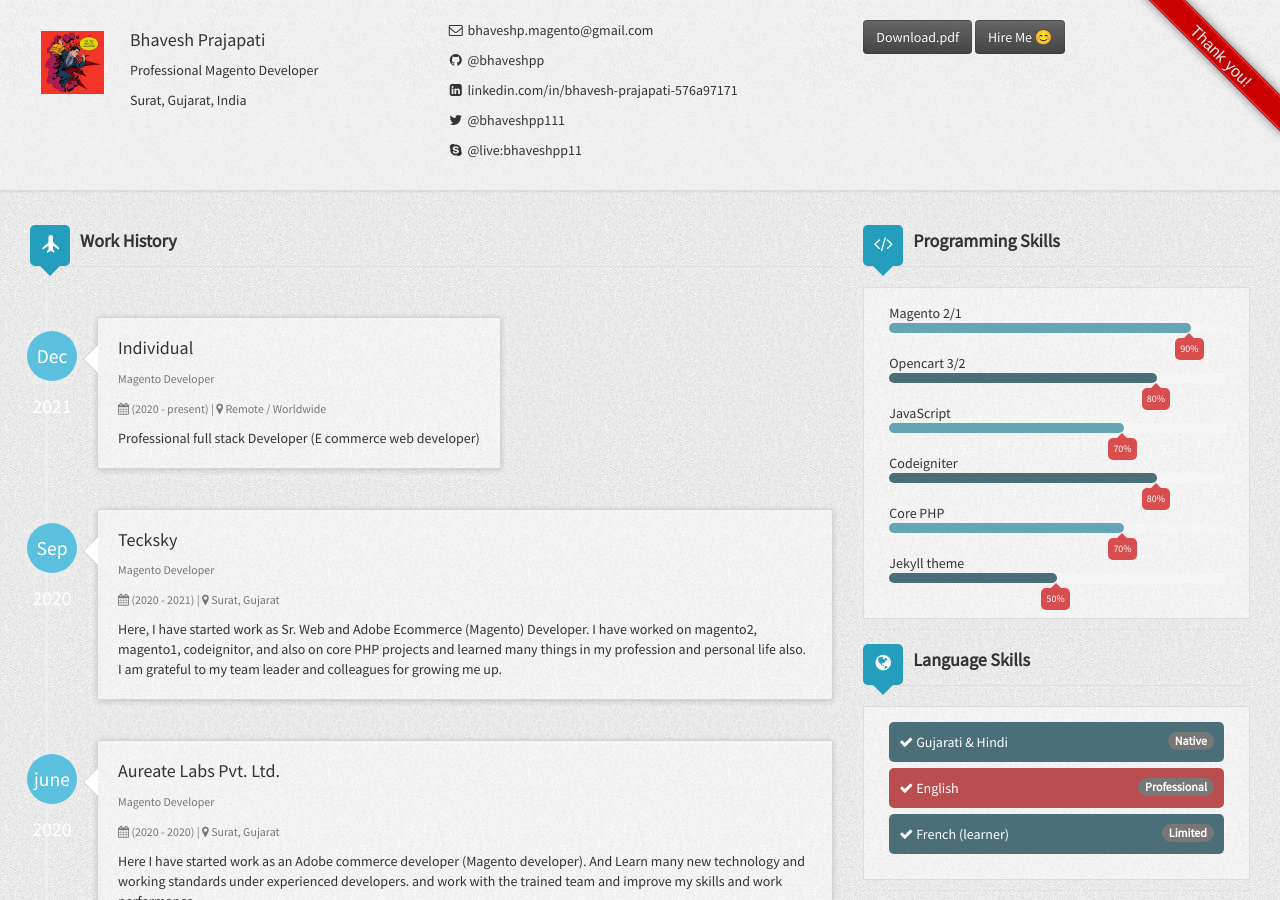
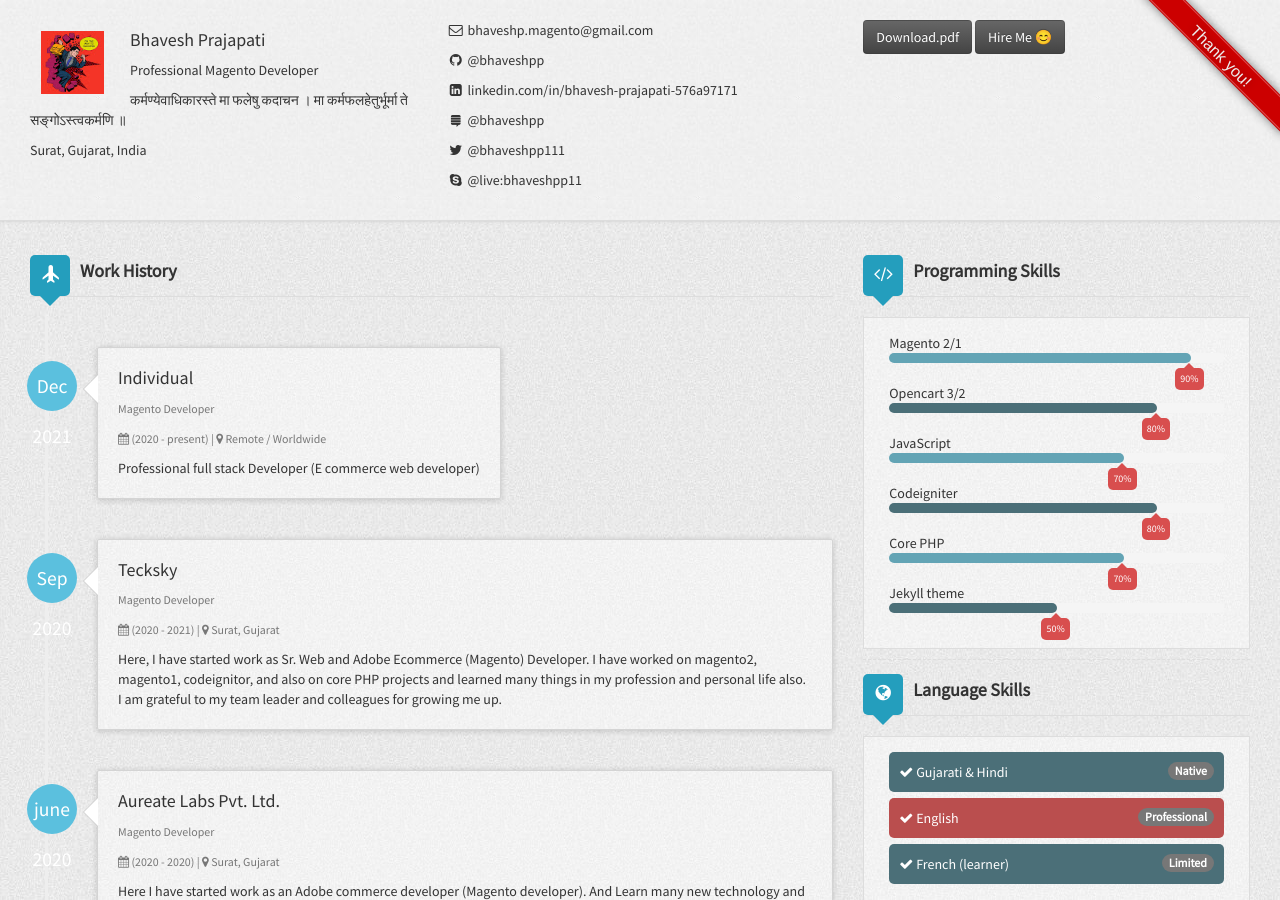
Before and after one commit to bhaveshpp/bhaveshpp.github.io, a Jekyll site: the page built from index.html, in a window 1280 px wide and 900 px high. Built offline with Jekyll 4.4.1, drawn with Linux system fonts in a browser that asks for light colours; nearby versions of some CDN libraries.

Commit message:
content update

```diff
--- a/_config.yml
+++ b/_config.yml
@@ -26,7 +26,7 @@ author:
   linkedin: bhavesh-prajapati-576a97171
   twitter: bhaveshpp111
   gavatar: /assets/img/avatar.JPG
-  magento.stackexchange: 70292
+  magento_stackexchange: 70292
 #  stackoverflow: 70292
   workHistory:
     - work4:
--- a/_includes/header.html
+++ b/_includes/header.html
@@ -5,6 +5,7 @@
                 <img src="{{ site.avtar | prepend: site.baseurl }}" title="Avatar" alt="My Avatar">
                 <h4>{{ site.author.name }}</h4>
                 <p>{{ site.author.title }}</p>
+                <p>कर्मण्येवाधिकारस्ते मा फलेषु कदाचन । मा कर्मफलहेतुर्भूर्मा ते सङ्गोऽस्त्वकर्मणि ॥</p>
                 <p class="muted">{{ site.author.address }}</p>
                 <div class="clearfix"></div>
             </div>
@@ -15,10 +16,34 @@
                 </p>
                 <p>
                     <i class="fa fa-github fa-fw"></i>
-                    <a href="//github.com/{{ site.author.github }}" target="_blank">  @{{ site.author.github }} </a></p>
-                <p><i class="fa fa-linkedin-square fa-fw"></i> <a href="//linkedin.com/in/{{ site.author.linkedin }}" target="_blank"> linkedin.com/in/{{ site.author.linkedin }} </a></p>
-                <p><i class="fa fa-twitter fa-fw"></i> <a href="//twitter.com/{{ site.author.twitter }}" target="_blank">  @{{ site.author.twitter }} </a></p>
-                <p><i class="fa fa-skype fa-fw"></i> <a href="{{ site.author.skypeurl }}" target="_blank">  @{{ site.author.skype }} </a></p>
+                    <a href="//github.com/{{ site.author.github }}" target="_blank">
+                        @{{ site.author.github }}
+                    </a>
+                </p>
+                <p>
+                    <i class="fa fa-linkedin-square fa-fw"></i>
+                    <a href="//linkedin.com/in/{{ site.author.linkedin }}" target="_blank">
+                        linkedin.com/in/{{ site.author.linkedin }}
+                    </a>
+                </p>
+                <p>
+                    <i class="fa fa-stack-exchange fa-fw"></i>
+                    <a href="//magento.stackexchange.com/users/{{ site.author.magento_stackexchange }}" target="_blank">
+                        @{{ site.author.github }}
+                    </a>
+                </p>
+                <p>
+                    <i class="fa fa-twitter fa-fw"></i>
+                    <a href="//twitter.com/{{ site.author.twitter }}" target="_blank">
+                        @{{ site.author.twitter }}
+                    </a>
+                </p>
+                <p>
+                    <i class="fa fa-skype fa-fw"></i>
+                    <a href="{{ site.author.skypeurl }}" target="_blank">
+                        @{{ site.author.skype }}
+                    </a>
+                </p>
             </div>
             <div class="col-sm-4 visible-md-block visible-lg-block">
                 <a href="#" onclick="window.print();" class="btn btn-dark"><i class="icon-file icon-white"></i> Download.pdf </a>
```
